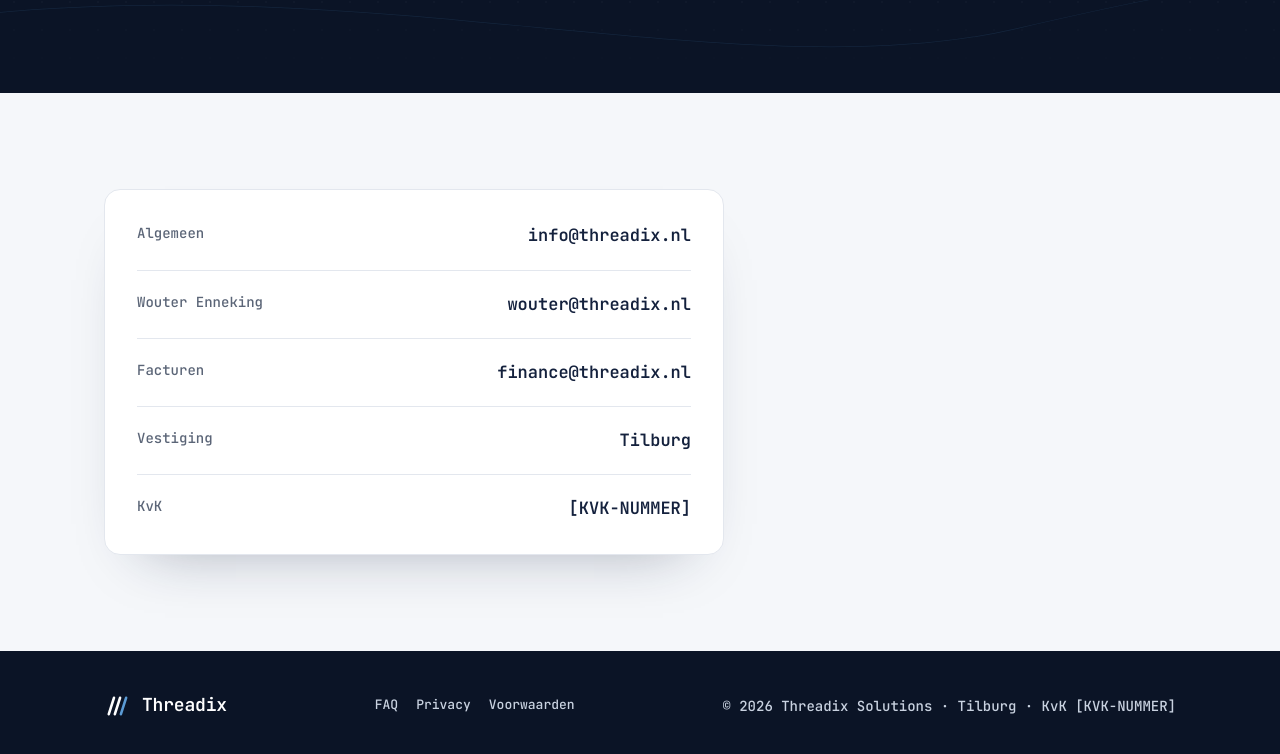
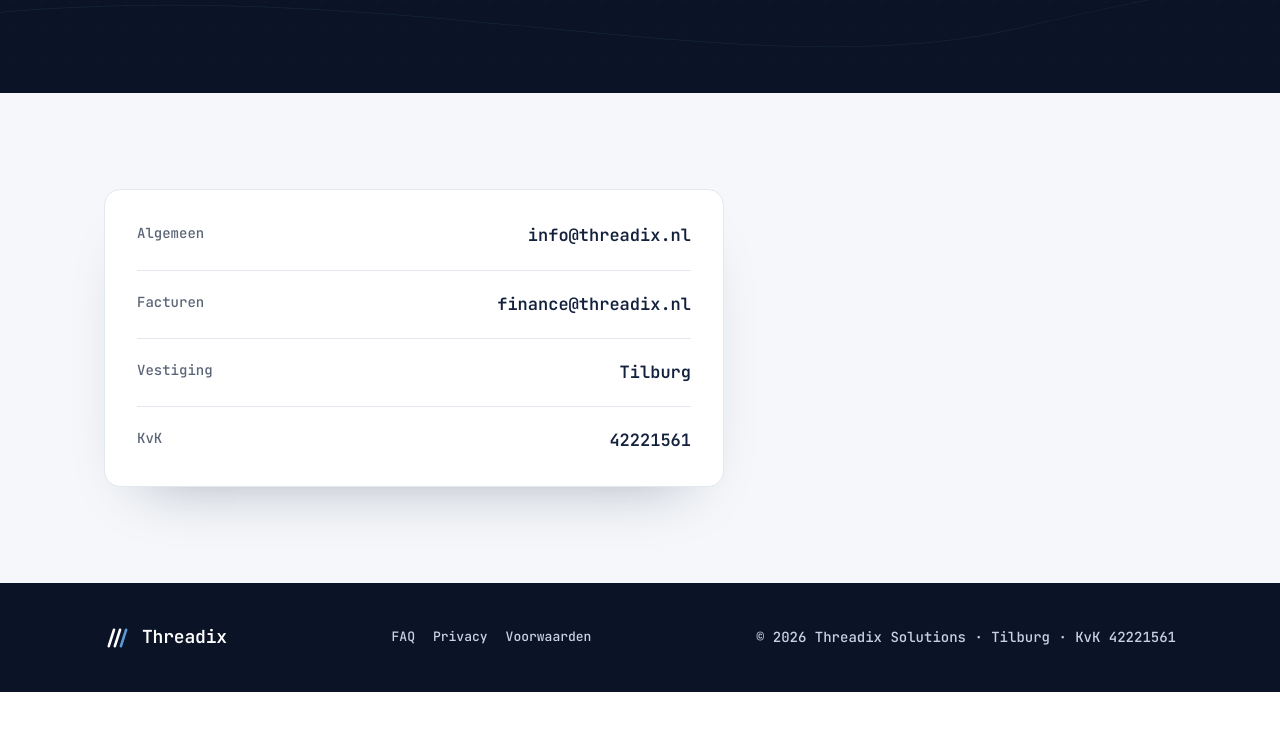
Before and after one commit to threadix-nl/threadix-nl.github.io, a plain HTML site: page contact.html in a window 1280 px wide. Shown: the part 348-1102 px from the top of the page. After the commit the page ends 1040 px from the top, so only its background shows below. Drawn offline with Linux system fonts and the light colour scheme.

Commit message:
Update contact.html

```diff
--- a/contact.html
+++ b/contact.html
@@ -52,10 +52,9 @@
         <div class="contact-card reveal">
           <ul class="contact-list">
             <li><span class="label">Algemeen</span><a href="mailto:info@threadix.nl">info@threadix.nl</a></li>
-            <li><span class="label">Wouter Enneking</span><a href="mailto:wouter@threadix.nl">wouter@threadix.nl</a></li>
             <li><span class="label">Facturen</span><a href="mailto:finance@threadix.nl">finance@threadix.nl</a></li>
             <li><span class="label">Vestiging</span><span class="value">Tilburg</span></li>
-            <li><span class="label">KvK</span><span class="value">[KVK-NUMMER]</span></li>
+            <li><span class="label">KvK</span><span class="value">42221561</span></li>
           </ul>
         </div>
       </div>
@@ -66,7 +65,7 @@
     <div class="wrap">
       <a class="brand" href="index.html"><img src="mark-wit.svg" alt=""><span>Threadix</span></a>
       <div class="footer-links"><a href="faq.html">FAQ</a><a href="privacy.html">Privacy</a><a href="voorwaarden.html">Voorwaarden</a></div>
-      <span class="mono">© 2026 Threadix Solutions · Tilburg · KvK [KVK-NUMMER]</span>
+      <span class="mono">© 2026 Threadix Solutions · Tilburg · KvK 42221561</span>
     </div>
   </footer>
 </body>
```
